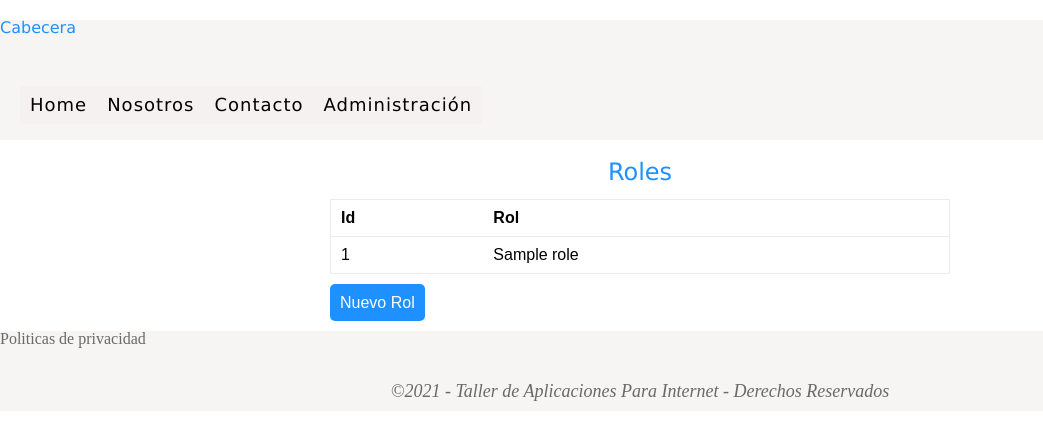
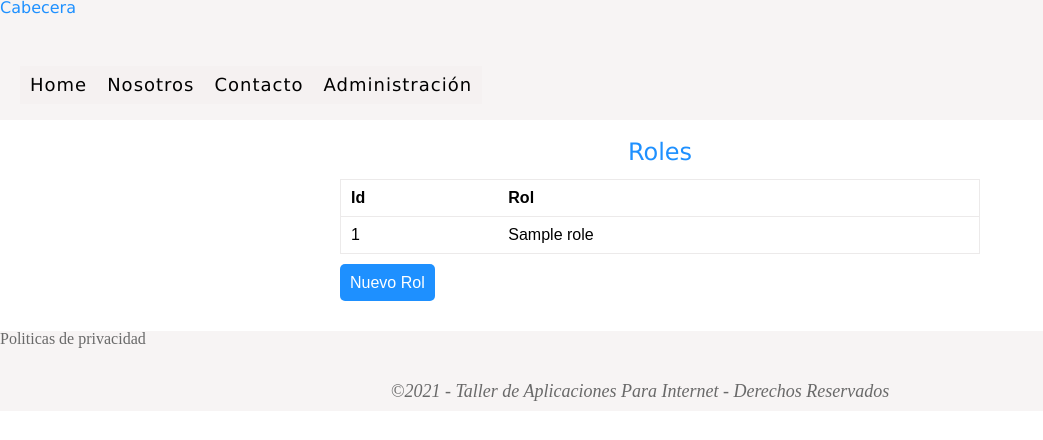
Before and after one commit to segundogaldames/miPrimerSitio, a PHP site: page /roles.php in a window 1280 px wide. Shown: the top 440 px of the page, without its empty margins (0-1043 px from the left). Run offline with PHP 8.4, Linux system fonts and the light colour scheme; tables that the repository leaves empty or names only in its code hold one stand-in row (values such as "Sample post").

Commit message:
Correccion de la etiqueta section en estilos.css

```diff
--- a/css/estilos.css
+++ b/css/estilos.css
@@ -24,6 +24,8 @@ label{
     font-family: Verdana, Geneva, Tahoma, sans-serif;
 }
 section{
+    float: left;
+    width: 100%;
     margin-left: 20px;
     margin-right: 20px;
     margin-bottom: 20px;
```
Also changed, not shown: roles.php (line endings or trailing spaces).
